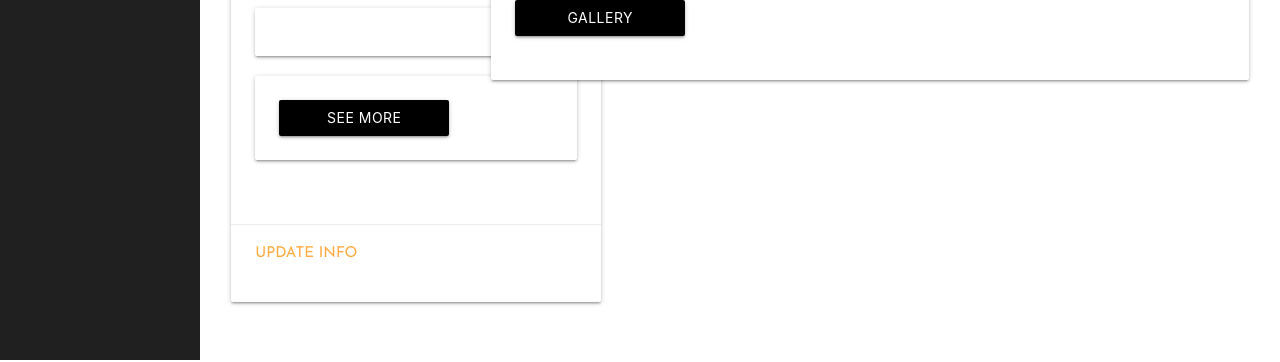
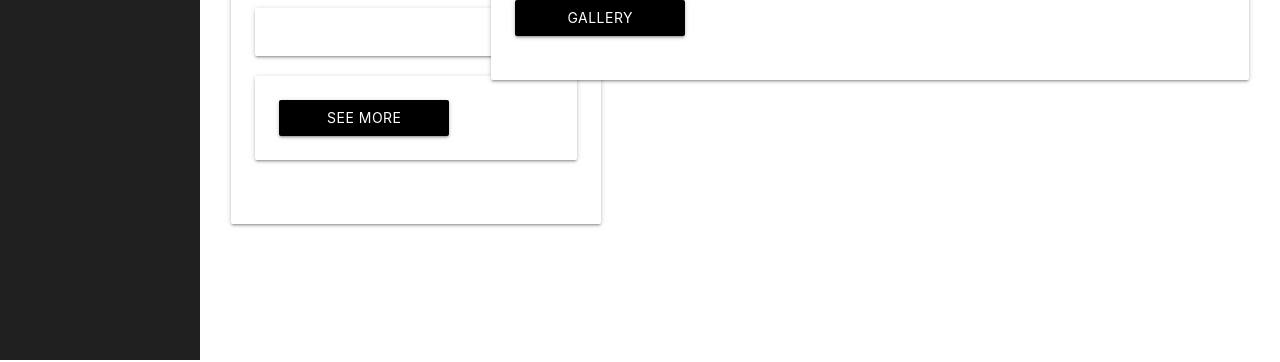
Before and after one commit to redsn/dog-walking-crm, a Django app: template main_app/templates/dogs/detail.html in a window 1280 px wide. Shown: the part 440-802 px from the top of the page. Run offline with Django 4.2, Linux system fonts and the light colour scheme; the template is opened without the code that fills it: values that come from a table or form of the project are taken from there, others are empty; some libraries are stand-ins or nearby versions.

Commit message:
wip: removed update link on dog_detail since its now on index

```diff
--- a/main_app/templates/dogs/detail.html
+++ b/main_app/templates/dogs/detail.html
@@ -50,9 +50,6 @@
                         <p>{{dog.notes}}</p>
                     </div>
                 </div>
-            </div>
-            <div class="card-action">
-                <a href="{% url 'dog_update' dog.id%}">Update Info</a>
             </div>
         </div>
     </div>
```
